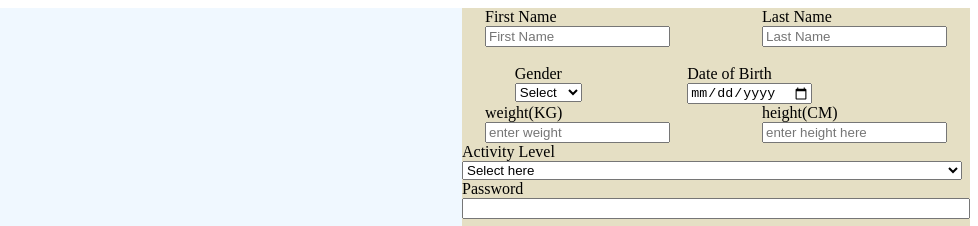
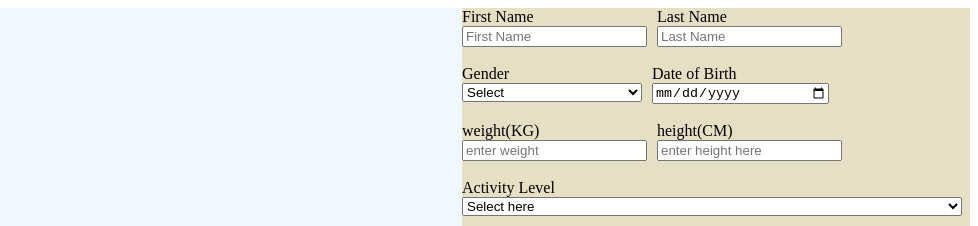
Before and after one commit to tonnero234/FIGMA_ALTSCHOOL_AFRICA_assignment_3, a plain HTML site: page index.html in a window 1280 px wide. Shown: the top 226 px of the page, 302-1280 px from the left. Drawn offline with Linux system fonts and the light colour scheme.

Commit message:
improve on some codes

```diff
--- a/assets/styles.css
+++ b/assets/styles.css
@@ -1,52 +1,3 @@
-/* html, body, div, span, applet, object, iframe,
-h1, h2, h3, h4, h5, h6, p, blockquote, pre,
-a, abbr, acronym, address, big, cite, code,
-del, dfn, em, img, ins, kbd, q, s, samp,
-small, strike, strong, sub, sup, tt, var,
-b, u, i, center,
-dl, dt, dd, ol, ul, li,
-fieldset, form, label, legend,
-table, caption, tbody, tfoot, thead, tr, th, td,
-article, aside, canvas, details, embed,
-figure, figcaption, footer, header, hgroup,
-menu, nav, output, ruby, section, summary,
-time, mark, audio, video {
-	margin: 0;
-	padding: 0;
-	border: 0;
-	font-size: 100%;
-	font: inherit;
-	vertical-align: baseline;
-}
-/* HTML5 display-role reset for older browsers */
-/* article, aside, details, figcaption, figure,
-footer, header, hgroup, menu, nav, section {
-	display: block;
-}
-body {
-	line-height: 1;
-}
-ol, ul {
-	list-style: none;
-}
-blockquote, q {
-	quotes: none;
-}
-blockquote:before, blockquote:after,
-q:before, q:after {
-	content: '';
-	content: none;
-}
-table {
-	border-collapse: collapse;
-	border-spacing: 0;
-}
-*/
-
-
-
-
-
 .main{
         display: flex;
         justify-content: space-between;
@@ -59,17 +10,28 @@ table {
 }
 .name-section{
     display: flex;
-justify-content: space-around;
+
 }
+.fname{
+	margin-right: 10px;
+}
+.kg{
+	margin-right: 10px;
+}
+.lname{
+	float: left;
+}
+.cm{float: left;}
+
 .weight-section{
     display: flex;
-    justify-content: space-around;
 }
 .register-section{
-    background-color: aqua;
-
+width: 500px; height: 30px; background-color: aqua;
 }
 .second-line{
-    justify-content: space-around;
     display: flex;
 }
+.sex{margin-right: 10px;}
+.Dob{float: left;
+size: 60px;}
--- a/index.html
+++ b/index.html
@@ -20,21 +20,21 @@
         <label for="First Name">First Name</label><br>
         <input type="text" placeholder="First Name" id="FirstName" required>
     </div> <br>
-        <div class="lname" style="float: right;">
+        <div class="lname">
         <label for="Last Name">Last Name</label><br>
         <input type="text" placeholder="Last Name" id="LastName" required></div></div><br>
   <div class="second-line">
             <div class="sex">
         <label for="Gender">Gender</label><br>
-    <select>
+    <select style="width: 180px;">
         <option value="Select">Select</option>
         <option value="Male">Male</option>
         <option value="Female">Female</option>
     </select></div>
     <div class="Dob">
    <label for="Date of Birth">Date of Birth</label><br>
-    <input type="date" required></div>
-<br></div>
+    <input type="date" required style="width: 172px;"></div>
+<br></div><br>
 
     <div class="weight-section">
         <div class="kg">
@@ -43,12 +43,12 @@
     <div class="cm">
         <label for="height(CM)">height(CM)</label><br>
         <input type="text" placeholder="enter height here" required></div>
-    </div>
+    </div><br>
 
        <div class="activity-section"> <label for="activity">Activity Level</label><br>
         <select name="activity" id="activity" style="width: 500px;">
             <option value="#">Select here</option>
-        </select><br></div>
+        </select><br></div><br>
 
     <div class="password-section">
         <label for="Password">Password</label><br>
```
